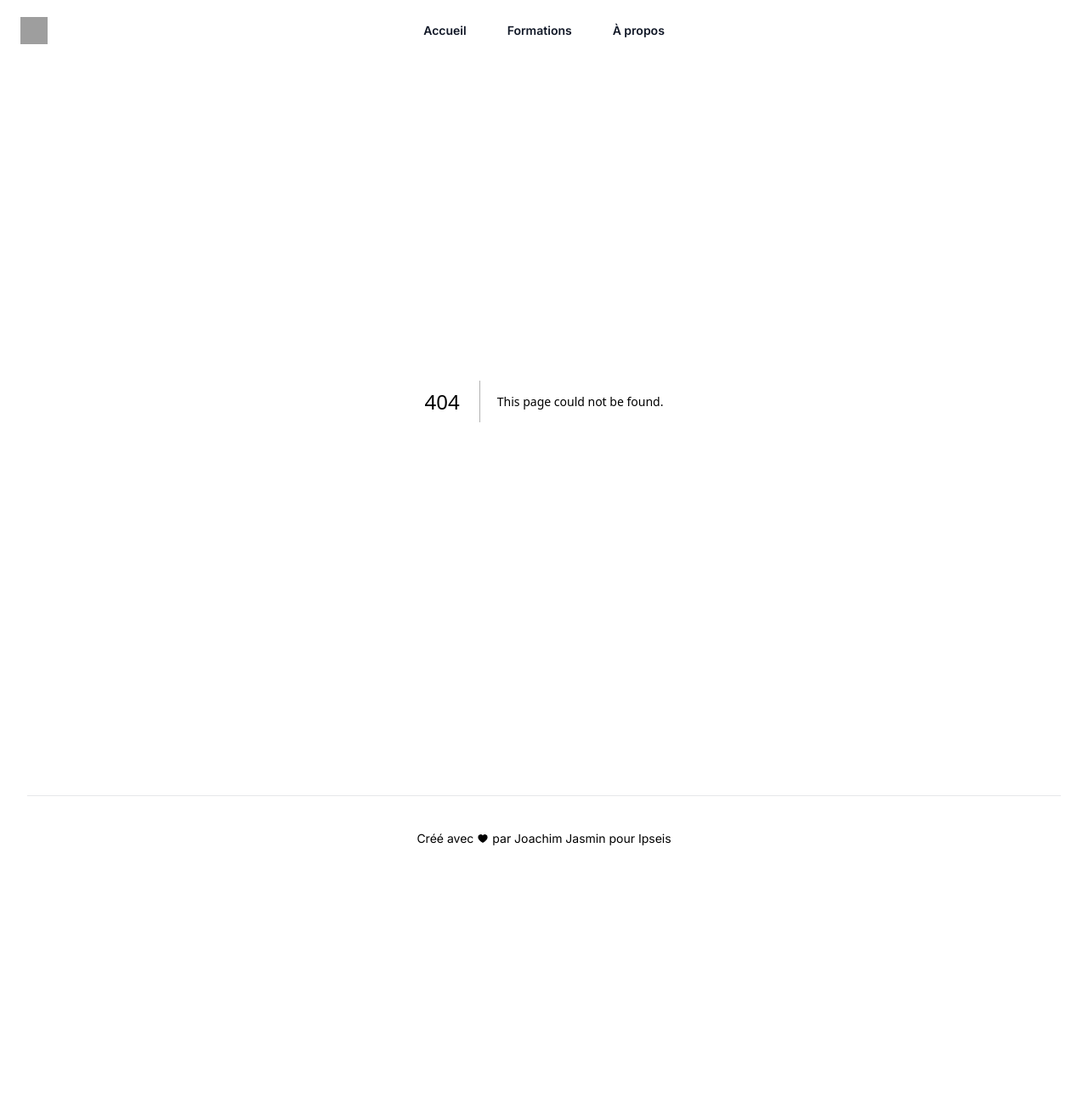
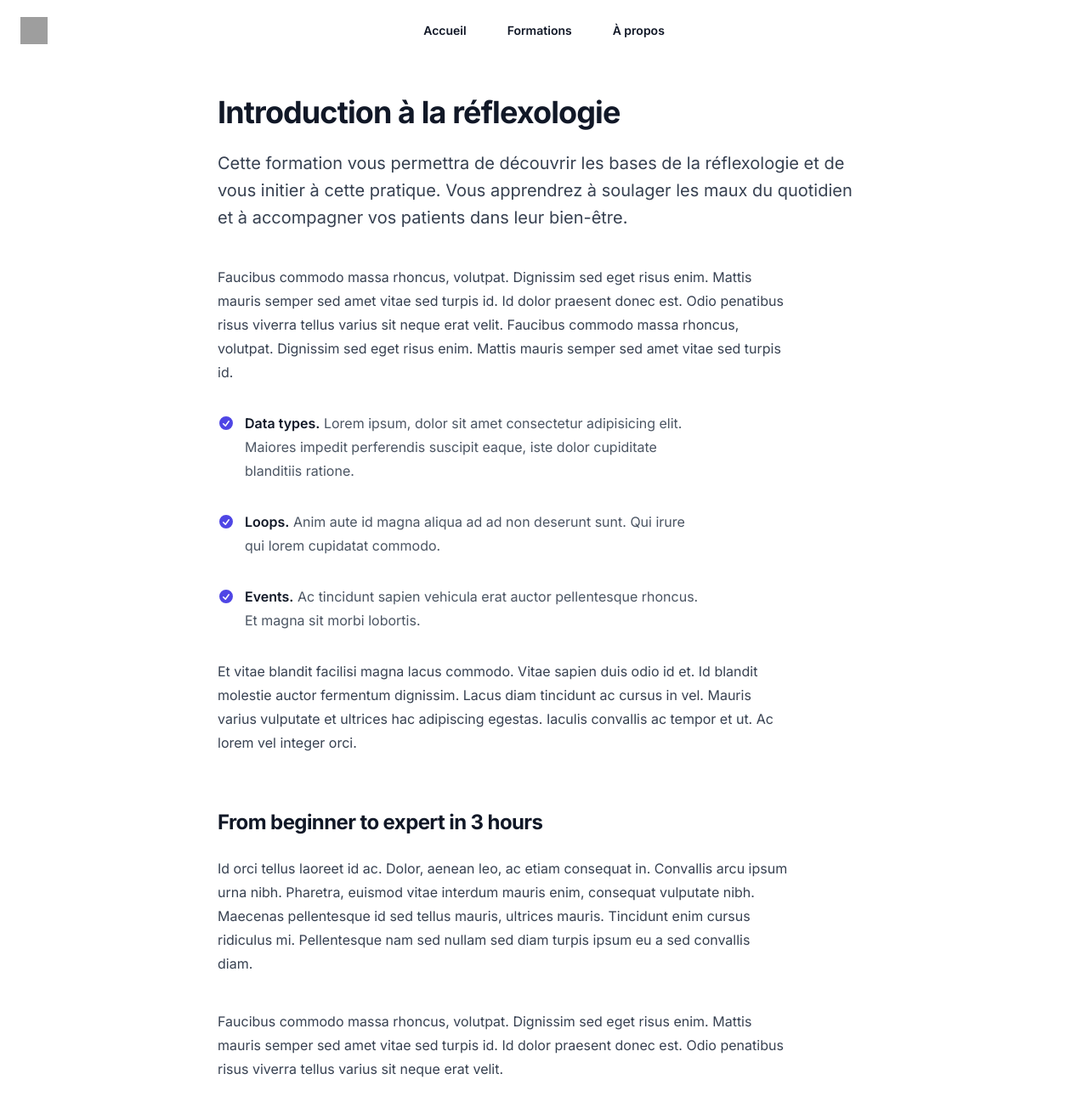
Before and after one commit to Jyok1m/ipseis, a Next.js app: page /formations/1 in a window 1280 px wide. Before the commit this address had no page. Shown: the top 1297 px of the page at 85% size. Before the commit the page ends 1037 px from the top, so only its background shows below. Built offline with nearby package versions, Linux system fonts and the light colour scheme; grey boxes are pictures that could not be loaded.

Commit message:
chore: Update formation page with new title and link

```diff
--- /dev/null
+++ b/src/app/formations/[titre]/page.tsx
@@ -0,0 +1,88 @@
+import React from "react";
+import Image from "next/image";
+
+import { CheckCircleIcon, InformationCircleIcon } from "@heroicons/react/20/solid";
+
+export default function FormationPage() {
+	return (
+		<div className="bg-white px-6 py-8">
+			<div className="mx-auto max-w-3xl text-base leading-7 text-gray-700">
+				<h1 className="mt-2 text-3xl font-bold tracking-tight text-gray-900 sm:text-4xl">Introduction à la réflexologie</h1>
+				<p className="mt-6 text-xl leading-8">
+					Cette formation vous permettra de découvrir les bases de la réflexologie et de vous initier à cette pratique. Vous apprendrez à soulager les
+					maux du quotidien et à accompagner vos patients dans leur bien-être.
+				</p>
+				<div className="mt-10 max-w-2xl">
+					<p>
+						Faucibus commodo massa rhoncus, volutpat. Dignissim sed eget risus enim. Mattis mauris semper sed amet vitae sed turpis id. Id dolor
+						praesent donec est. Odio penatibus risus viverra tellus varius sit neque erat velit. Faucibus commodo massa rhoncus, volutpat. Dignissim
+						sed eget risus enim. Mattis mauris semper sed amet vitae sed turpis id.
+					</p>
+					<ul role="list" className="mt-8 max-w-xl space-y-8 text-gray-600">
+						<li className="flex gap-x-3">
+							<CheckCircleIcon aria-hidden="true" className="mt-1 h-5 w-5 flex-none text-indigo-600" />
+							<span>
+								<strong className="font-semibold text-gray-900">Data types.</strong> Lorem ipsum, dolor sit amet consectetur adipisicing elit. Maiores
+								impedit perferendis suscipit eaque, iste dolor cupiditate blanditiis ratione.
+							</span>
+						</li>
+						<li className="flex gap-x-3">
+							<CheckCircleIcon aria-hidden="true" className="mt-1 h-5 w-5 flex-none text-indigo-600" />
+							<span>
+								<strong className="font-semibold text-gray-900">Loops.</strong> Anim aute id magna aliqua ad ad non deserunt sunt. Qui irure qui lorem
+								cupidatat commodo.
+							</span>
+						</li>
+						<li className="flex gap-x-3">
+							<CheckCircleIcon aria-hidden="true" className="mt-1 h-5 w-5 flex-none text-indigo-600" />
+							<span>
+								<strong className="font-semibold text-gray-900">Events.</strong> Ac tincidunt sapien vehicula erat auctor pellentesque rhoncus. Et
+								magna sit morbi lobortis.
+							</span>
+						</li>
+					</ul>
+					<p className="mt-8">
+						Et vitae blandit facilisi magna lacus commodo. Vitae sapien duis odio id et. Id blandit molestie auctor fermentum dignissim. Lacus diam
+						tincidunt ac cursus in vel. Mauris varius vulputate et ultrices hac adipiscing egestas. Iaculis convallis ac tempor et ut. Ac lorem vel
+						integer orci.
+					</p>
+					<h2 className="mt-16 text-2xl font-bold tracking-tight text-gray-900">From beginner to expert in 3 hours</h2>
+					<p className="mt-6">
+						Id orci tellus laoreet id ac. Dolor, aenean leo, ac etiam consequat in. Convallis arcu ipsum urna nibh. Pharetra, euismod vitae interdum
+						mauris enim, consequat vulputate nibh. Maecenas pellentesque id sed tellus mauris, ultrices mauris. Tincidunt enim cursus ridiculus mi.
+						Pellentesque nam sed nullam sed diam turpis ipsum eu a sed convallis diam.
+					</p>
+					<p className="mt-10">
+						Faucibus commodo massa rhoncus, volutpat. Dignissim sed eget risus enim. Mattis mauris semper sed amet vitae sed turpis id. Id dolor
+						praesent donec est. Odio penatibus risus viverra tellus varius sit neque erat velit.
+					</p>
+				</div>
+				<figure className="mt-16">
+					<Image
+						alt=""
+						src="/formation-images/formation-1-image.jpg"
+						className="aspect-video rounded-xl bg-gray-50 object-cover"
+						width={1310}
+						height={873}
+					/>
+					<figcaption className="mt-4 flex gap-x-2 text-sm leading-6 text-gray-500">
+						<InformationCircleIcon aria-hidden="true" className="mt-0.5 h-5 w-5 flex-none text-gray-300" />
+						Faucibus commodo massa rhoncus, volutpat.
+					</figcaption>
+				</figure>
+				<div className="mt-16 max-w-2xl">
+					<h2 className="text-2xl font-bold tracking-tight text-gray-900">Everything you need to get up and running</h2>
+					<p className="mt-6">
+						Purus morbi dignissim senectus mattis adipiscing. Amet, massa quam varius orci dapibus volutpat cras. In amet eu ridiculus leo sodales
+						cursus tristique. Tincidunt sed tempus ut viverra ridiculus non molestie. Gravida quis fringilla amet eget dui tempor dignissim. Facilisis
+						auctor venenatis varius nunc, congue erat ac. Cras fermentum convallis quam.
+					</p>
+					<p className="mt-8">
+						Faucibus commodo massa rhoncus, volutpat. Dignissim sed eget risus enim. Mattis mauris semper sed amet vitae sed turpis id. Id dolor
+						praesent donec est. Odio penatibus risus viverra tellus varius sit neque erat velit.
+					</p>
+				</div>
+			</div>
+		</div>
+	);
+}
--- a/src/app/formations/page.tsx
+++ b/src/app/formations/page.tsx
@@ -3,7 +3,8 @@ import FormationCard from "@/components/formations/FormationCard";
 
 const formations = [
 	{
-		title: "Les bases de la réflexologie",
+		id: 1,
+		title: "Introduction à la réflexologie",
 		href: "/formations",
 		description:
 			"Cette formation vous permettra de découvrir les bases de la réflexologie et de vous initier à cette pratique. Vous apprendrez à soulager les maux du quotidien et à accompagner vos patients dans leur bien-être.",
--- a/src/components/formations/FormationCard.tsx
+++ b/src/components/formations/FormationCard.tsx
@@ -1,4 +1,5 @@
 type FormationCardProps = {
+	id: number;
 	title: string;
 	href: string;
 	description: string;
@@ -25,7 +26,7 @@ const FormationCard = (props: FormationCardProps) => {
 			<div className="max-w-xl">
 				<div className="group relative">
 					<h3 className="mt-6 text-lg font-semibold leading-6 text-gray-900 group-hover:text-gray-600">
-						<Link href={props.href}>
+						<Link href={`/formations/${props.id}`}>
 							<span className="absolute inset-0" />
 							{props.title}
 						</Link>
```
Also changed, not shown: public/formation-images/formation-1-image.jpg (added).
